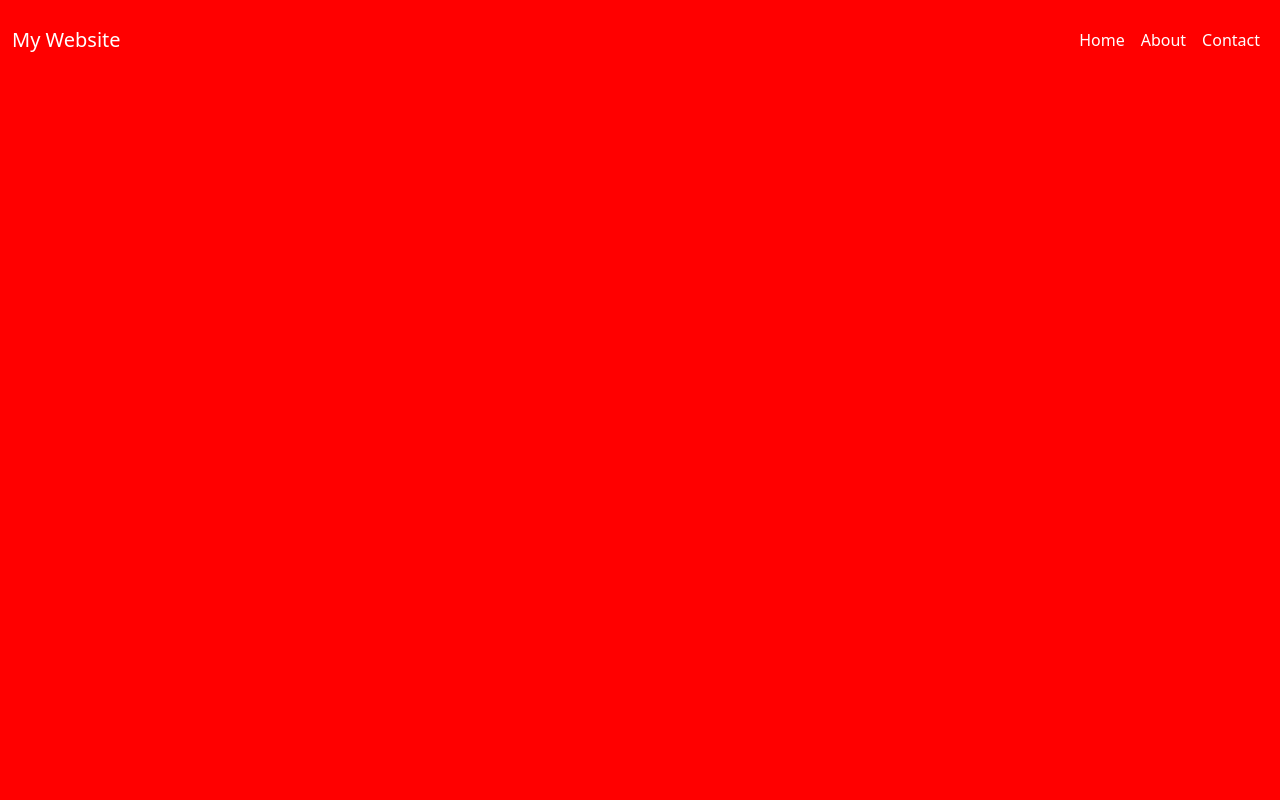
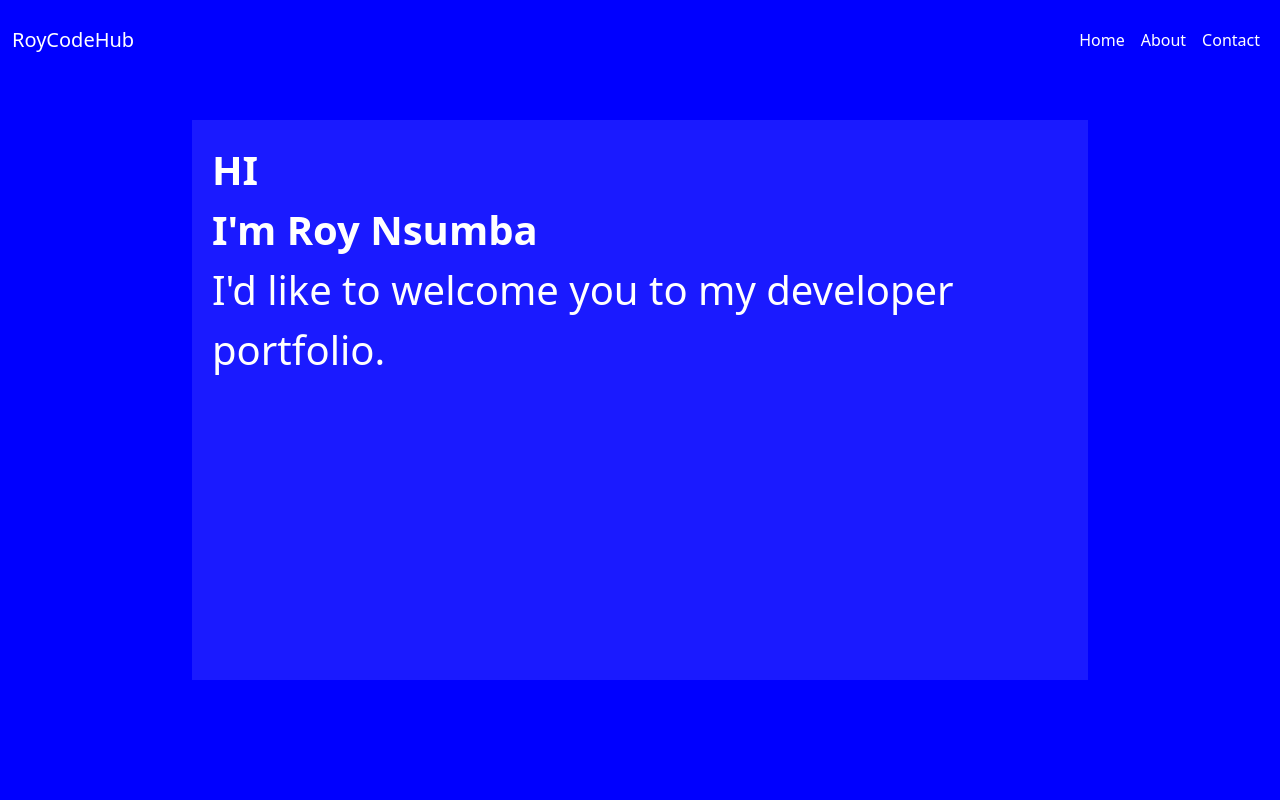
Before and after one commit to roynsumba/personal-website, a plain HTML site: page index.html in a window 1280 px wide. Shown: the top 800 px of the page. Drawn offline with nearby package versions, Linux system fonts and the light colour scheme.

Commit message:
modal info text element

```diff
--- a/index.html
+++ b/index.html
@@ -17,7 +17,7 @@
       }
 
       .section1 {
-        background-color: red;
+        background-color: blue;
         position: relative;
       }
 
@@ -26,7 +26,7 @@
       }
 
       .section3 {
-        background-color: green;
+        background-color: blue;
       }
 
       .navbar {
@@ -54,6 +54,40 @@
       .custom-offcanvas-width {
         width: 40% !important; /* Adjust the percentage as per your preference */
       }
+
+      .code-container {
+        position: absolute;
+        top: 50%;
+        left: 50%;
+        transform: translate(-50%, -50%);
+        width: 70%;
+        height: 70%;
+        background-color: rgba(255, 255, 255, 0.1);
+        padding: 20px;
+        overflow: none;
+      }
+
+      .intro-text .hi {
+        font-weight: 700;
+      }
+
+      .intro-text .name {
+        font-weight: 700;
+      }
+
+      .intro-text .welcome {
+        font-weight: 300;
+      }
+
+      .fs-custom {
+        font-size: 4rem; /* Adjust the font size as desired */
+      }
+
+      .code-container .hi,
+      .code-container .name,
+      .code-container .welcome {
+        color: white;
+      }
     </style>
     <script
       src="https://cdn.jsdelivr.net/npm/bootstrap@5.3.0-alpha1/dist/js/bootstrap.bundle.min.js"
@@ -65,7 +99,7 @@
     <div id="section1" class="section section1">
       <nav class="navbar navbar-expand-md">
         <div class="container-fluid">
-          <a class="navbar-brand" href="#">My Website</a>
+          <a class="navbar-brand" href="#section1">RoyCodeHub</a>
           <button
             class="navbar-toggler"
             type="button"
@@ -85,7 +119,7 @@
             aria-labelledby="offcanvasNavLabel"
           >
             <div class="offcanvas-header">
-              <h5 class="offcanvas-title" id="offcanvasNavLabel">Navigation</h5>
+              <h5 class="offcanvas-title" id="offcanvasNavLabel">Pages</h5>
               <button
                 type="button"
                 class="btn-close text-reset"
@@ -111,7 +145,18 @@
           </div>
         </div>
       </nav>
+
+      <div class="code-container">
+        <div class="intro-text">
+          <div class="hi fs-1 fs-md-1 fs-lg-1">HI</div>
+          <div class="name fs-1 fs-md-1 fs-lg-1">I'm Roy Nsumba</div>
+          <div class="welcome fs-1 fs-md-1 fs-lg-1">
+            I'd like to welcome you to my developer portfolio.
+          </div>
+        </div>
+      </div>
     </div>
+
     <div id="section2" class="section section2"></div>
     <div id="section3" class="section section3"></div>
 
```
